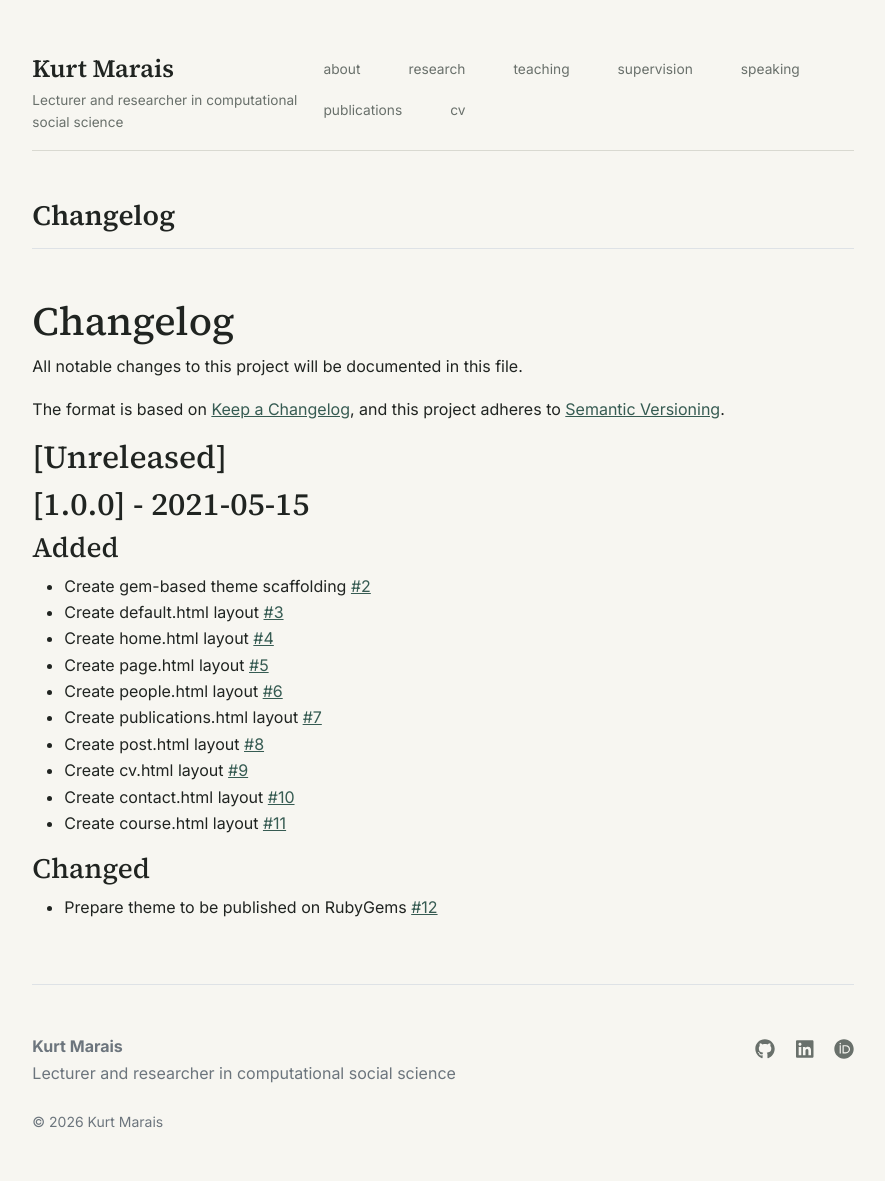
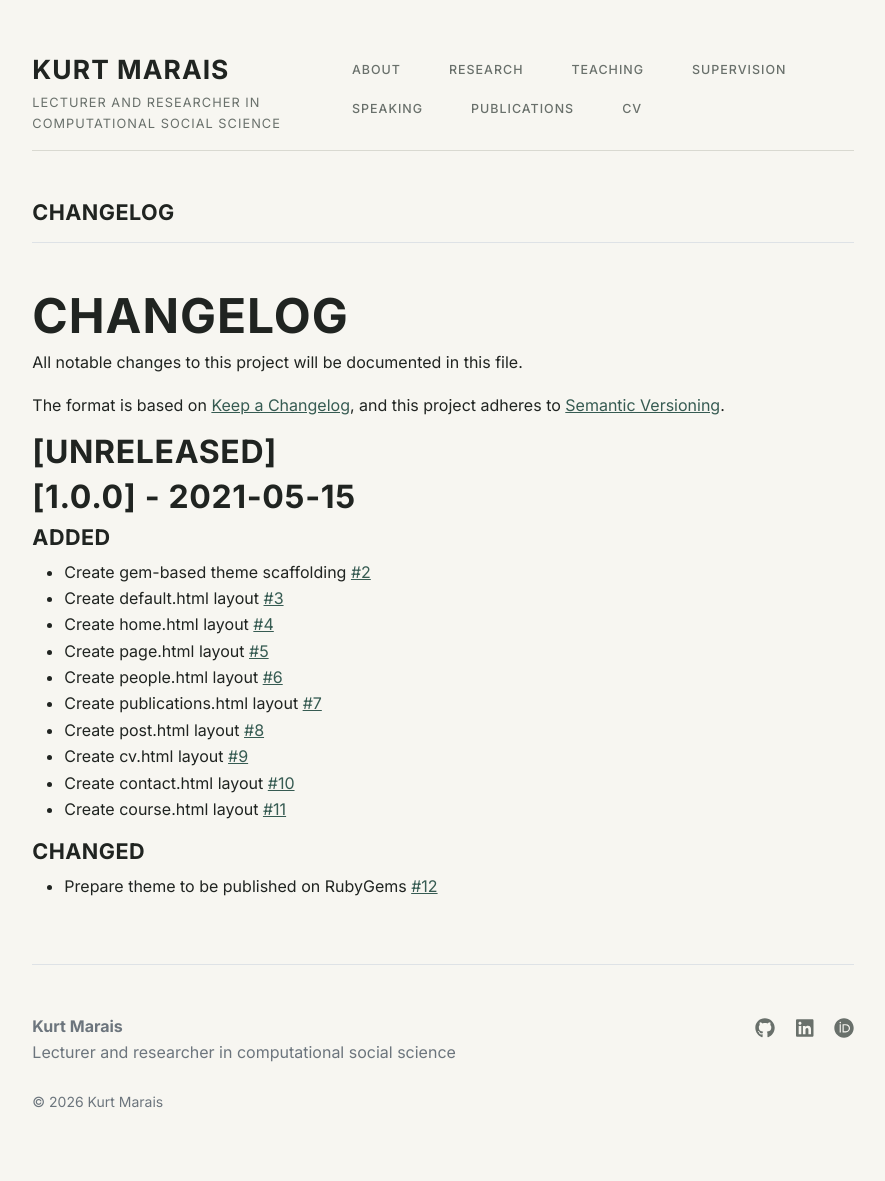
Before and after one commit to kurtmarais/kurtmarais.github.io, a Jekyll site: the page built from CHANGELOG.md, in a window 1280 px wide. Shown: the whole page, without its empty margins (197-1082 px from the left). Built offline with Jekyll 4.4.1, drawn with Linux system fonts in a browser that asks for light colours; our own code applies the rules of GitHub Pages for plain Markdown files.

Commit message:
Update main.scss

```diff
--- a/_sass/main.scss
+++ b/_sass/main.scss
@@ -1,26 +1,200 @@
 $backgroundColor: #f7f6f1;
 $bodyColor: #202421;
-$bodyFont: Inter, -apple-system, BlinkMacSystemFont, "Segoe UI", Helvetica, Arial, sans-serif;
+$bodyFont: Inter, -apple-system, BlinkMacSystemFont, "Gotham", Arial, Helvetica, sans-serif;
 $linkColor: #365b52;
 $serifFont: "Source Serif 4", Georgia, serif;
 
+@font-face {
+  font-family: "Gotham";
+  src: url("/assets/fonts/Gotham-Book.woff2") format("woff2");
+  font-weight: 400;
+  font-style: normal;
+  font-display: swap;
+}
+
+@font-face {
+  font-family: "Gotham";
+  src: url("/assets/fonts/Gotham-Medium.woff2") format("woff2");
+  font-weight: 500;
+  font-style: normal;
+  font-display: swap;
+}
+
+@font-face {
+  font-family: "Gotham";
+  src: url("/assets/fonts/Gotham-Bold.woff2") format("woff2");
+  font-weight: 700;
+  font-style: normal;
+  font-display: swap;
+}
+
+
 body { background:$backgroundColor; color:$bodyColor; font-family:$bodyFont; line-height:1.65; }
 a { color:$linkColor; }
+
+/* HEADER */
 .site-header { border-color:#d9d9d1 !important; }
-.site-title { font-family:$serifFont; font-size:1.55rem; font-weight:600; color:$bodyColor; }
-.site-description { color:#69706b; font-size:.85rem; }
-.nav-link { color:#69706b; font-size:.86rem; border-bottom:2px solid transparent; }
-.nav-link:hover { color:$bodyColor; border-color:$linkColor; }
-.eyebrow { color:$linkColor; font-size:.72rem; letter-spacing:.15em; font-weight:700; }
-h1,h2,h3,h4 { font-family:$serifFont; }
-.home-intro h1 { letter-spacing:-.035em; line-height:1.08; }
-.home-image { width:100%; aspect-ratio:1/1; object-fit:cover; filter:saturate(.75); }
-.research-strip { border-top:1px solid #d9d9d1; border-bottom:1px solid #d9d9d1; padding:1.5rem 0; }
-.research-strip h3 { color:$linkColor; font-family:$bodyFont; font-size:.8rem; }
-.research-strip h4 { font-size:1.25rem; }
-.research-strip p,.publication-item { color:#69706b; }
-.text-link { color:$linkColor; font-weight:600; }
-.publication-item { padding:.35rem 0; }
-.social-media-icons a { color:#69706b; }
-.social-media-icons a:hover { color:$linkColor; }
-@media(max-width:767px){.nav-link{margin-right:.8rem !important}.home-intro{margin-top:1rem}}
+.site-title {
+  font-family: $bodyFont;
+  font-size: 1.65rem;
+  font-weight: 700;
+  text-transform: uppercase;
+  letter-spacing: 0.04em;
+  color: $bodyColor;
+}
+
+.site-description {
+  color: #69706b;
+  font-size: 0.8rem;
+  letter-spacing: 0.08em;
+  text-transform: uppercase;
+}
+/* NAVIGATION */
+
+.nav-link {
+  color: #69706b;
+  font-family: $bodyFont;
+  font-size: 0.78rem;
+  font-weight: 500;
+  text-transform: uppercase;
+  letter-spacing: 0.08em;
+  border-bottom: 2px solid transparent;
+}
+
+.nav-link:hover {
+  color: $bodyColor;
+  border-color: $linkColor;
+}
+
+/* GENERAL HEADINGS */
+
+h1,
+h2,
+h3,
+h4 {
+  font-family: $bodyFont;
+  text-transform: uppercase;
+  font-weight: 700;
+  letter-spacing: 0.02em;
+}
+
+h1 {
+  font-size: 3rem;
+  line-height: 1.05;
+}
+
+h2 {
+  font-size: 2rem;
+  line-height: 1.15;
+}
+
+h3 {
+  font-size: 1.35rem;
+  line-height: 1.25;
+}
+
+h4 {
+  font-size: 1.05rem;
+}
+
+
+/* HOMEPAGE */
+
+.home-intro h1 {
+  letter-spacing: 0.01em;
+  line-height: 1.05;
+}
+
+.home-image {
+  width: 100%;
+  aspect-ratio: 1 / 1;
+  object-fit: cover;
+  filter: saturate(0.75);
+}
+
+/* SECTION LABELS */
+
+.eyebrow {
+  color: $linkColor;
+  font-size: 0.7rem;
+  letter-spacing: 0.16em;
+  font-weight: 700;
+  text-transform: uppercase;
+}
+
+
+/* RESEARCH STRIP */
+
+.research-strip {
+  border-top: 1px solid #d9d9d1;
+  border-bottom: 1px solid #d9d9d1;
+  padding: 1.5rem 0;
+}
+
+.research-strip h3 {
+  color: $linkColor;
+  font-family: $bodyFont;
+  font-size: 0.75rem;
+  font-weight: 700;
+  letter-spacing: 0.1em;
+  text-transform: uppercase;
+}
+
+.research-strip h4 {
+  font-size: 1.2rem;
+}
+
+.research-strip p,
+.publication-item {
+  color: #69706b;
+}
+
+
+/* LINKS */
+
+.text-link {
+  color: $linkColor;
+  font-weight: 600;
+}
+
+
+/* PUBLICATIONS */
+
+.publication-item {
+  padding: 0.35rem 0;
+}
+
+
+/* SOCIAL MEDIA */
+
+.social-media-icons a {
+  color: #69706b;
+}
+
+.social-media-icons a:hover {
+  color: $linkColor;
+}
+
+/* MOBILE */
+
+@media (max-width: 767px) {
+  .nav-link {
+    margin-right: 0.8rem !important;
+  }
+
+  .home-intro {
+    margin-top: 1rem;
+  }
+
+  .site-title {
+    font-size: 1.35rem;
+  }
+
+  h1 {
+    font-size: 2.2rem;
+  }
+
+  h2 {
+    font-size: 1.7rem;
+  }
+}
```
